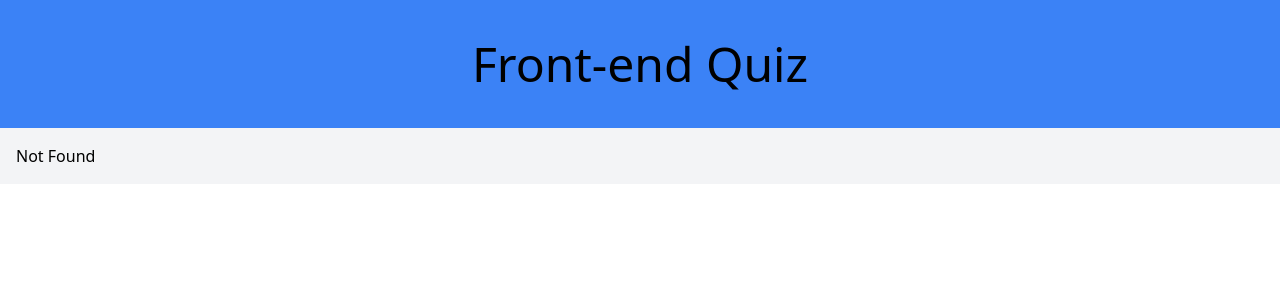
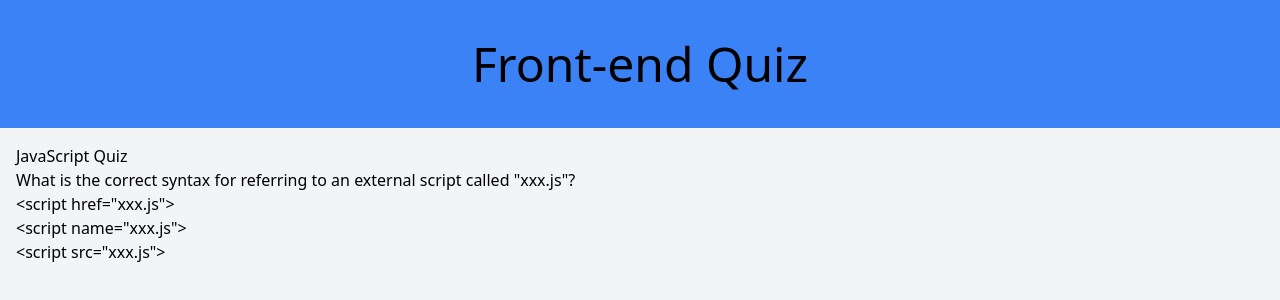
Before and after one commit to matthew-clarke10/frontend-quiz, a React (Vite) app: page /quizzes/js in a window 1280 px wide. Before the commit this address had no page. Shown: the top 300 px of the page. Built offline with nearby package versions, Linux system fonts and the light colour scheme.

Commit message:
Links working to the quiz pages.

```diff
--- a/src/App.tsx
+++ b/src/App.tsx
@@ -1,21 +1,27 @@
-import { Route, Routes } from "react-router-dom"
-import Menu from "./components/Menu"
-import Quizzes from "./components/Quizzes"
-import TimeTrial from "./components/TimeTrial"
-import Layout from "./components/Layout"
+import { Route, Routes } from 'react-router-dom'
+import Menu from './components/Menu'
+import Quizzes from './components/Quizzes'
+import TimeTrial from './components/TimeTrial'
+import Layout from './components/Layout'
+import Quiz from './components/Quiz'
+import htmlQuizData from './data/htmlQuizData'
+import cssQuizData from './data/cssQuizData'
+import jsQuizData from './data/jsQuizData'
+import allQuizData from './data/allQuizData'
 
 function App() {
   return (
     <Routes>
       <Route path="/" element={<Layout />}>
         <Route index element={<Menu />} />
-        <Route path="/quizzes" element={<Quizzes />}>
-          {/*<Route path="html" element={<Quiz {...quizData.html} />} />
-          <Route path="css" element={<Quiz {...quizData.css} />} />
-          <Route path="js" element={<Quiz {...quizData.js} />} />
-          <Route path="all" element={<Quiz {...quizData.all} />} />*/}
+        <Route path="quizzes">
+          <Route index element={<Quizzes />} />
+          <Route path="html" element={<Quiz {...htmlQuizData} />} />
+          <Route path="css" element={<Quiz {...cssQuizData} />} />
+          <Route path="js" element={<Quiz {...jsQuizData} />} />
+          <Route path="all" element={<Quiz {...allQuizData} />} />
         </Route>
-        <Route path="/time-trial" element={<TimeTrial />} />
+        <Route path="time-trial" element={<TimeTrial />} />
         <Route path="*" element={<h1>Not Found</h1>} />
       </Route>
     </Routes>
--- a/src/components/Layout.tsx
+++ b/src/components/Layout.tsx
@@ -3,8 +3,8 @@ import { Outlet } from 'react-router-dom';
 function Layout() {
   return (
     <>
-      <h1 className="flex justify-center items-center h-32 text-5xl bg-blue-500">Front-end Quiz</h1>
-      <main className="bg-gray-100 p-4">
+      <h1 className="flex justify-center items-center h-header text-5xl bg-blue-500">Front-end Quiz</h1>
+      <main className="bg-gray-100 p-4 h-body">
         <Outlet />
       </main>
     </>
--- a/src/components/Menu.tsx
+++ b/src/components/Menu.tsx
@@ -25,13 +25,11 @@ function Menu() {
   }
 
   return (
-    <main className="flex justify-center items-center h-menu mx-auto text-3xl bg-gray-100">
-      <section className="flex flex-col justify-center items-center gap-8 p-16 bg-white border-4 border-gray-300 shadow-lg rounded-lg">
-        <Link to="/quizzes" className="w-80 px-6 py-4 text-center bg-blue-500 hover:bg-blue-600">Play</Link>
-        <Link to="/time-trial" className="w-80 px-6 py-4 text-center bg-blue-500 hover:bg-blue-600">Time Trial</Link>
-        <button onClick={toggleMusicEnabled} className={`music w-80 px-6 py-4 ${musicEnabled ? 'bg-green-500 hover:bg-green-600' : 'bg-red-500 hover:bg-red-600'}`}>{musicEnabled ? 'Music Enabled' : 'Music Disabled'}</button>
-      </section>
-    </main>
+    <section className="flex flex-col justify-center items-center gap-8 p-16 bg-white border-4 border-gray-300 shadow-lg rounded-lg text-3xl">
+      <Link to="/quizzes" className="w-80 px-6 py-4 text-center bg-blue-500 hover:bg-blue-600">Play</Link>
+      <Link to="/time-trial" className="w-80 px-6 py-4 text-center bg-blue-500 hover:bg-blue-600">Time Trial</Link>
+      <button onClick={toggleMusicEnabled} className={`music w-80 px-6 py-4 ${musicEnabled ? 'bg-green-500 hover:bg-green-600' : 'bg-red-500 hover:bg-red-600'}`}>{musicEnabled ? 'Music Enabled' : 'Music Disabled'}</button>
+    </section>
   )
 }
 
--- /dev/null
+++ b/src/components/Quiz.tsx
@@ -0,0 +1,21 @@
+import { QuizData } from '../data/quizTypes'
+
+const Quiz: React.FC<QuizData> = ({ title, questions }) => {
+  return (
+    <div>
+      <h1>{title}</h1>
+      {questions.map((q, index) => (
+        <div key={index}>
+          <p>{q.question}</p>
+          <ul>
+            {q.options.map((option, i) => (
+              <li key={i}>{option}</li>
+            ))}
+          </ul>
+        </div>
+      ))}
+    </div>
+  );
+};
+
+export default Quiz;
--- a/src/components/Quizzes.tsx
+++ b/src/components/Quizzes.tsx
@@ -3,7 +3,7 @@ import { Link } from 'react-router-dom';
 
 function Quizzes() {
   return (
-    <main className="bg-gray-100 h-menu p-4">
+    <>
       <h2 className="flex justify-center items-center h-16 text-4xl font-bold mb-4">Quiz Selection</h2>
       <section className="grid grid-cols-1 gap-4 md:grid-cols-2 lg:grid-cols-4 h-auto">
         <Link to="/quizzes/html" className="flex justify-center items-center w-full h-32 md:h-48 p-4 text-6xl bg-orange-100 text-orange-600 hover:bg-orange-200 hover:border-4 hover:border-orange-300 hover:cursor-pointer">
@@ -19,7 +19,7 @@ function Quizzes() {
           All
         </Link>
       </section>
-    </main>
+    </>
   );
 }
 
--- /dev/null
+++ b/src/data/allQuizData.ts
@@ -0,0 +1,10 @@
+import { QuizData } from './quizTypes';
+
+const allQuizData: QuizData = {
+  title: 'All Quizzes',
+  questions: [
+    // Combine questions from all quizzes...
+  ],
+};
+
+export default allQuizData;
--- /dev/null
+++ b/src/data/cssQuizData.ts
@@ -0,0 +1,14 @@
+import { QuizData } from './quizTypes';
+
+const cssQuizData: QuizData = {
+  title: 'CSS Quiz',
+  questions: [
+    {
+      question: 'What does CSS stand for?',
+      options: ['Cascading Style Sheets', 'Creative Style Sheets', 'Colorful Style Sheets'],
+    },
+    // More questions...
+  ],
+};
+
+export default cssQuizData;
--- /dev/null
+++ b/src/data/htmlQuizData.ts
@@ -0,0 +1,14 @@
+import { QuizData } from './quizTypes';
+
+const htmlQuizData: QuizData = {
+  title: 'HTML Quiz',
+  questions: [
+    {
+      question: 'What does HTML stand for?',
+      options: ['Hyper Text Markup Language', 'High Text Markup Language', 'Hyper Tabular Markup Language'],
+    },
+    // More questions...
+  ],
+};
+
+export default htmlQuizData;
--- /dev/null
+++ b/src/data/jsQuizData.ts
@@ -0,0 +1,14 @@
+import { QuizData } from './quizTypes';
+
+const jsQuizData: QuizData = {
+  title: 'JavaScript Quiz',
+  questions: [
+    {
+      question: 'What is the correct syntax for referring to an external script called "xxx.js"?',
+      options: ['<script href="xxx.js">', '<script name="xxx.js">', '<script src="xxx.js">'],
+    },
+    // More questions...
+  ],
+};
+
+export default jsQuizData;
--- /dev/null
+++ b/src/data/quizTypes.ts
@@ -0,0 +1,9 @@
+export interface Question {
+  question: string;
+  options: string[];
+}
+
+export interface QuizData {
+  title: string;
+  questions: Question[];
+}
--- a/tailwind.config.js
+++ b/tailwind.config.js
@@ -7,7 +7,8 @@ export default {
   theme: {
     extend: {
       height: {
-        'menu': 'calc(100vh - 8rem)',
+        'header': '8rem',
+        'body': 'calc(100vh - 8rem)',
         'main': 'calc(100vh - 10rem',
       },
     },
```
